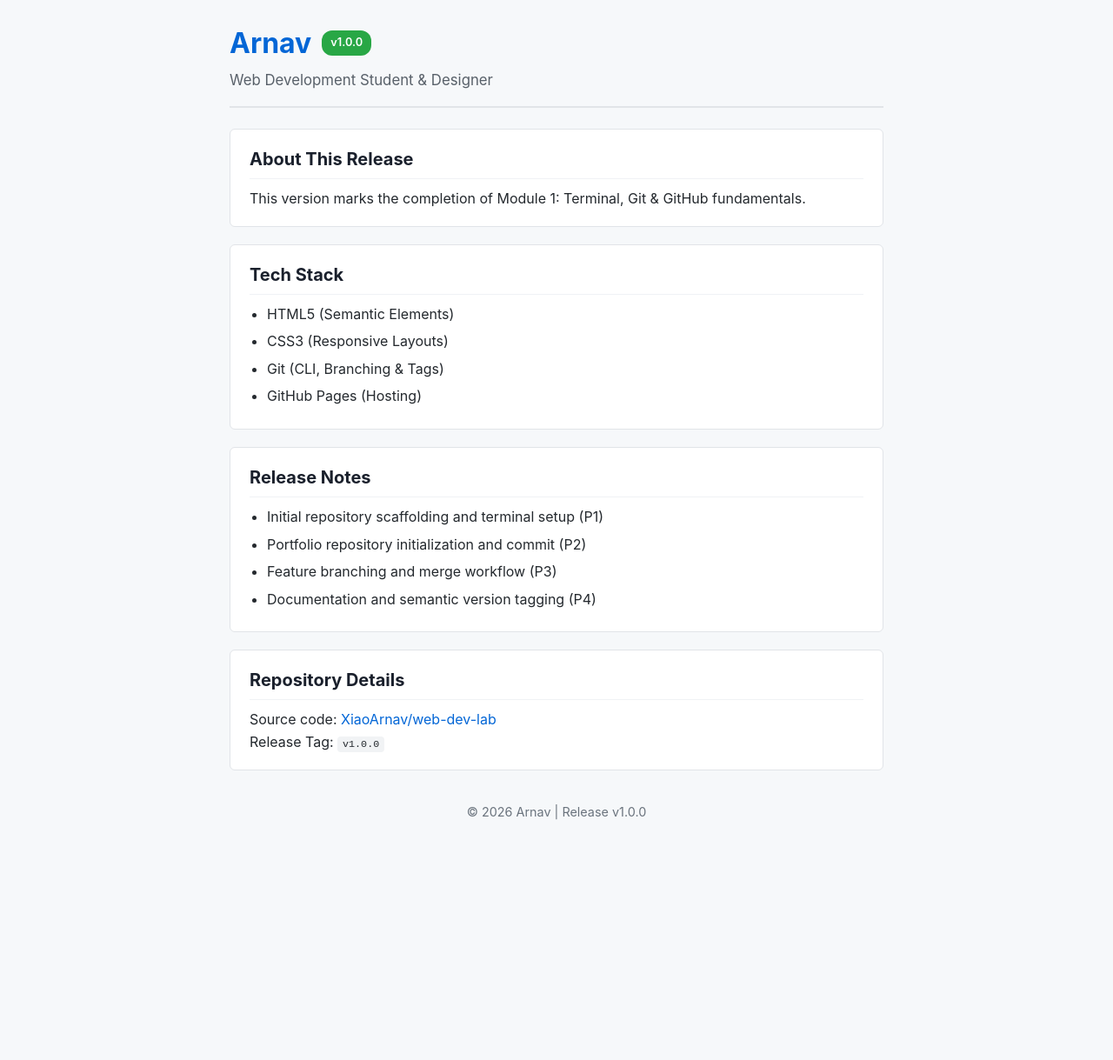
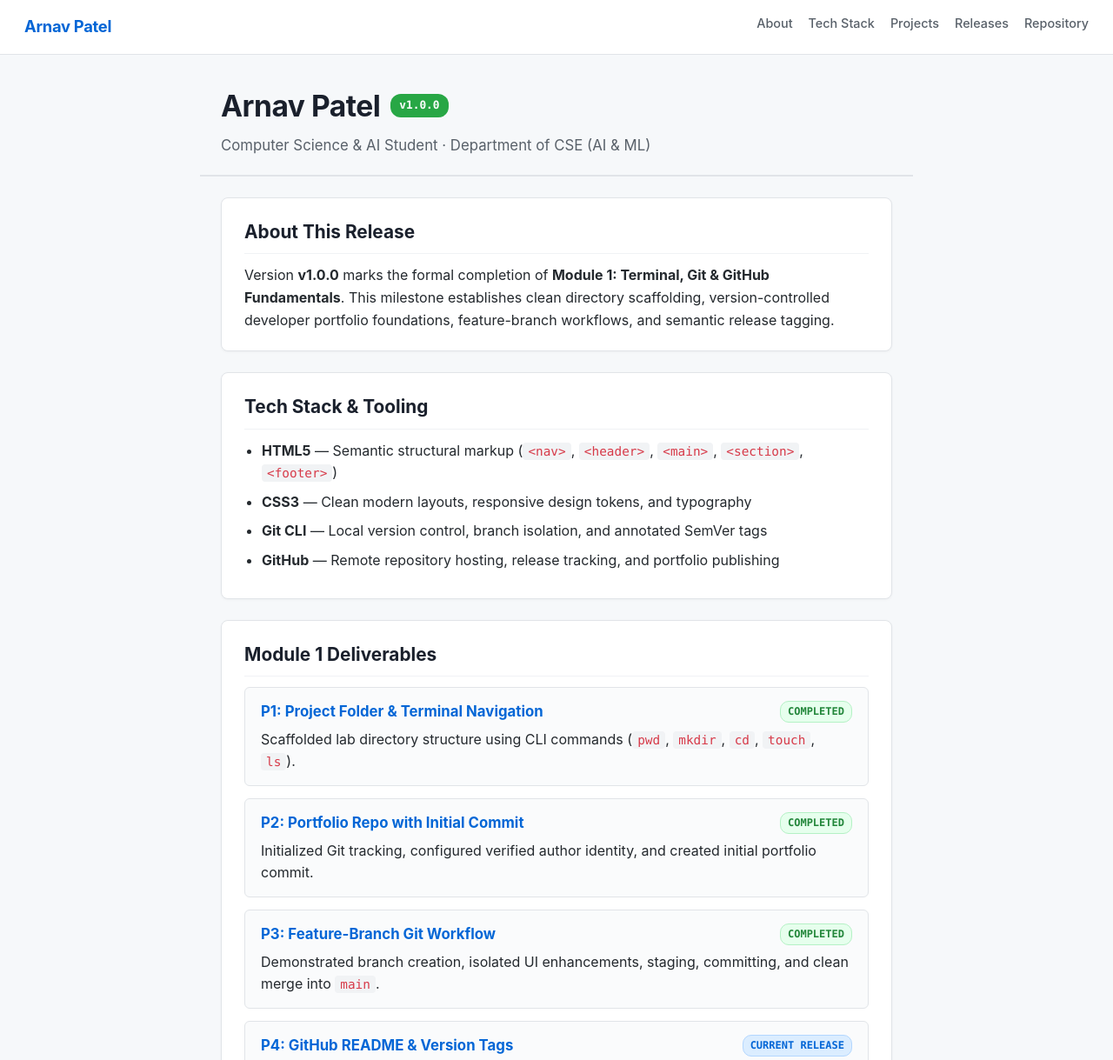
Before and after one commit to XiaoArnav/web-dev-lab, a plain HTML site: page programming-for-web-development-1-laboratory/LAB-1/module-1/P4-readme-and-tags/index.html in a window 1280 px wide. Shown: the top 1219 px of the page at 87% size. Before the commit the page ends 969 px from the top, so only its background shows below. Drawn offline with Linux system fonts and the light colour scheme.

Commit message:
feat: complete problem 4 github readme and version tags

```diff
--- a/programming-for-web-development-1-laboratory/LAB-1/module-1/P4-readme-and-tags/index.html
+++ b/programming-for-web-development-1-laboratory/LAB-1/module-1/P4-readme-and-tags/index.html
@@ -3,53 +3,102 @@
 <head>
   <meta charset="UTF-8">
   <meta name="viewport" content="width=device-width, initial-scale=1.0">
-  <title>Developer Portfolio - v1.0.0</title>
+  <title>Developer Portfolio - v1.0.0 Release</title>
   <link rel="stylesheet" href="styles.css">
 </head>
 <body>
+  <nav class="navbar">
+    <div class="logo">Arnav Patel</div>
+    <ul class="nav-links">
+      <li><a href="#about">About</a></li>
+      <li><a href="#tech-stack">Tech Stack</a></li>
+      <li><a href="#projects">Projects</a></li>
+      <li><a href="#releases">Releases</a></li>
+      <li><a href="#repository">Repository</a></li>
+    </ul>
+  </nav>
+
   <header>
     <div class="header-top">
-      <h1>Arnav</h1>
+      <h1>Arnav Patel</h1>
       <span class="badge">v1.0.0</span>
     </div>
-    <p>Web Development Student & Designer</p>
+    <p>Computer Science & AI Student · Department of CSE (AI & ML)</p>
   </header>
 
   <main>
-    <section>
+    <section id="about">
       <h2>About This Release</h2>
-      <p>This version marks the completion of Module 1: Terminal, Git & GitHub fundamentals.</p>
+      <p>
+        Version <strong>v1.0.0</strong> marks the formal completion of <strong>Module 1: Terminal, Git & GitHub Fundamentals</strong>.
+        This milestone establishes clean directory scaffolding, version-controlled developer portfolio foundations, feature-branch workflows, and semantic release tagging.
+      </p>
     </section>
 
-    <section>
-      <h2>Tech Stack</h2>
+    <section id="tech-stack">
+      <h2>Tech Stack & Tooling</h2>
       <ul class="tech-stack">
-        <li>HTML5 (Semantic Elements)</li>
-        <li>CSS3 (Responsive Layouts)</li>
-        <li>Git (CLI, Branching & Tags)</li>
-        <li>GitHub Pages (Hosting)</li>
+        <li><strong>HTML5</strong> — Semantic structural markup (<code>&lt;nav&gt;</code>, <code>&lt;header&gt;</code>, <code>&lt;main&gt;</code>, <code>&lt;section&gt;</code>, <code>&lt;footer&gt;</code>)</li>
+        <li><strong>CSS3</strong> — Clean modern layouts, responsive design tokens, and typography</li>
+        <li><strong>Git CLI</strong> — Local version control, branch isolation, and annotated SemVer tags</li>
+        <li><strong>GitHub</strong> — Remote repository hosting, release tracking, and portfolio publishing</li>
       </ul>
     </section>
 
-    <section>
-      <h2>Release Notes</h2>
+    <section id="projects">
+      <h2>Module 1 Deliverables</h2>
+      <div class="project-list">
+        <div class="project-card">
+          <div class="card-header">
+            <h3>P1: Project Folder & Terminal Navigation</h3>
+            <span class="status-badge done">Completed</span>
+          </div>
+          <p>Scaffolded lab directory structure using CLI commands (<code>pwd</code>, <code>mkdir</code>, <code>cd</code>, <code>touch</code>, <code>ls</code>).</p>
+        </div>
+        <div class="project-card">
+          <div class="card-header">
+            <h3>P2: Portfolio Repo with Initial Commit</h3>
+            <span class="status-badge done">Completed</span>
+          </div>
+          <p>Initialized Git tracking, configured verified author identity, and created initial portfolio commit.</p>
+        </div>
+        <div class="project-card">
+          <div class="card-header">
+            <h3>P3: Feature-Branch Git Workflow</h3>
+            <span class="status-badge done">Completed</span>
+          </div>
+          <p>Demonstrated branch creation, isolated UI enhancements, staging, committing, and clean merge into <code>main</code>.</p>
+        </div>
+        <div class="project-card">
+          <div class="card-header">
+            <h3>P4: GitHub README & Version Tags</h3>
+            <span class="status-badge current">Current Release</span>
+          </div>
+          <p>Created comprehensive project documentation, release notes, and cut annotated tag <code>v1.0.0</code>.</p>
+        </div>
+      </div>
+    </section>
+
+    <section id="releases">
+      <h2>Release Notes · v1.0.0</h2>
       <ul class="notes">
-        <li>Initial repository scaffolding and terminal setup (P1)</li>
-        <li>Portfolio repository initialization and commit (P2)</li>
-        <li>Feature branching and merge workflow (P3)</li>
-        <li>Documentation and semantic version tagging (P4)</li>
+        <li><strong>Tag Name</strong>: <code>v1.0.0</code> (Semantic Versioning)</li>
+        <li><strong>Milestone</strong>: Module 1 — Terminal, Git & GitHub completed</li>
+        <li><strong>Key Deliverables</strong>: 4 practical problem implementations with verified documentation</li>
+        <li><strong>Release Type</strong>: Production Milestone Release</li>
       </ul>
     </section>
 
-    <section>
-      <h2>Repository Details</h2>
-      <p>Source code: <a href="https://github.com/XiaoArnav/web-dev-lab">XiaoArnav/web-dev-lab</a></p>
-      <p>Release Tag: <code>v1.0.0</code></p>
+    <section id="repository">
+      <h2>Repository & Verification</h2>
+      <p>Source Repository: <a href="https://github.com/XiaoArnav/web-dev-lab" target="_blank" rel="noopener noreferrer">github.com/XiaoArnav/web-dev-lab</a></p>
+      <p>Checkout Command: <code>git checkout v1.0.0</code></p>
+      <p>Inspect Tag: <code>git show v1.0.0</code></p>
     </section>
   </main>
 
   <footer>
-    <p>&copy; 2026 Arnav | Release v1.0.0</p>
+    <p>&copy; 2026 Arnav Patel · Programming for Web Development - I Laboratory | Release <code>v1.0.0</code></p>
   </footer>
 </body>
 </html>
--- a/programming-for-web-development-1-laboratory/LAB-1/module-1/P4-readme-and-tags/styles.css
+++ b/programming-for-web-development-1-laboratory/LAB-1/module-1/P4-readme-and-tags/styles.css
@@ -9,15 +9,50 @@ body {
   line-height: 1.6;
   background-color: #f6f8fa;
   color: #24292e;
-  padding: 24px;
-  max-width: 800px;
-  margin: 0 auto;
+}
+
+.navbar {
+  display: flex;
+  justify-content: space-between;
+  align-items: center;
+  background: #ffffff;
+  padding: 14px 28px;
+  border-bottom: 1px solid #e1e4e8;
+  position: sticky;
+  top: 0;
+  z-index: 100;
+}
+
+.logo {
+  font-size: 1.15rem;
+  font-weight: 700;
+  color: #0366d6;
+  letter-spacing: -0.3px;
+}
+
+.nav-links {
+  display: flex;
+  list-style: none;
+  gap: 18px;
+}
+
+.nav-links a {
+  text-decoration: none;
+  color: #586069;
+  font-size: 0.9rem;
+  font-weight: 500;
+  transition: color 0.15s ease;
+}
+
+.nav-links a:hover {
+  color: #0366d6;
 }
 
 header {
+  max-width: 820px;
+  margin: 0 auto;
+  padding: 32px 24px 20px;
   border-bottom: 2px solid #e1e4e8;
-  padding-bottom: 16px;
-  margin-bottom: 24px;
 }
 
 .header-top {
@@ -27,39 +62,48 @@ header {
 }
 
 .header-top h1 {
-  font-size: 2rem;
-  color: #0366d6;
+  font-size: 2.1rem;
+  color: #1a202c;
+  letter-spacing: -0.5px;
 }
 
 .badge {
   background-color: #28a745;
   color: #ffffff;
   font-size: 0.8rem;
-  font-weight: 600;
-  padding: 4px 10px;
+  font-weight: 700;
+  padding: 3px 10px;
   border-radius: 12px;
+  font-family: ui-monospace, SFMono-Regular, Menlo, monospace;
 }
 
 header p {
   color: #586069;
   font-size: 1.05rem;
-  margin-top: 4px;
+  margin-top: 6px;
+}
+
+main {
+  max-width: 820px;
+  margin: 0 auto;
+  padding: 24px;
 }
 
 section {
   background: #ffffff;
   border: 1px solid #e1e4e8;
-  border-radius: 6px;
-  padding: 18px 22px;
-  margin-bottom: 20px;
+  border-radius: 8px;
+  padding: 22px 26px;
+  margin-bottom: 24px;
+  box-shadow: 0 1px 3px rgba(0, 0, 0, 0.04);
 }
 
 section h2 {
-  font-size: 1.25rem;
-  margin-bottom: 10px;
+  font-size: 1.3rem;
+  margin-bottom: 12px;
   color: #1a202c;
   border-bottom: 1px solid #f0f2f5;
-  padding-bottom: 6px;
+  padding-bottom: 8px;
 }
 
 ul {
@@ -67,19 +111,75 @@ ul {
 }
 
 li {
+  margin-bottom: 8px;
+}
+
+.project-list {
+  display: flex;
+  flex-direction: column;
+  gap: 14px;
+  margin-top: 10px;
+}
+
+.project-card {
+  border: 1px solid #e1e4e8;
+  border-radius: 6px;
+  padding: 14px 18px;
+  background: #fafbfc;
+  transition: border-color 0.15s ease, background-color 0.15s ease;
+}
+
+.project-card:hover {
+  border-color: #0366d6;
+  background: #ffffff;
+}
+
+.card-header {
+  display: flex;
+  justify-content: space-between;
+  align-items: center;
   margin-bottom: 6px;
+}
+
+.project-card h3 {
+  font-size: 1.05rem;
+  color: #0366d6;
+}
+
+.status-badge {
+  font-size: 0.75rem;
+  font-weight: 600;
+  padding: 2px 8px;
+  border-radius: 10px;
+  text-transform: uppercase;
+  font-family: ui-monospace, SFMono-Regular, Menlo, monospace;
+}
+
+.status-badge.done {
+  background-color: #e6ffed;
+  color: #22863a;
+  border: 1px solid #b4f1c5;
+}
+
+.status-badge.current {
+  background-color: #dbedff;
+  color: #0366d6;
+  border: 1px solid #b3d7ff;
 }
 
 code {
   background-color: #f1f3f5;
+  color: #d73a49;
   padding: 2px 6px;
   border-radius: 4px;
   font-size: 0.9em;
+  font-family: ui-monospace, SFMono-Regular, Menlo, monospace;
 }
 
 a {
   color: #0366d6;
   text-decoration: none;
+  font-weight: 500;
 }
 
 a:hover {
@@ -88,7 +188,23 @@ a:hover {
 
 footer {
   text-align: center;
-  margin-top: 36px;
+  padding: 36px 20px 48px;
   color: #6a737d;
   font-size: 0.9rem;
+  border-top: 1px solid #e1e4e8;
 }
+
+@media (max-width: 640px) {
+  .navbar {
+    flex-direction: column;
+    gap: 10px;
+    padding: 12px 16px;
+  }
+  .nav-links {
+    gap: 12px;
+    font-size: 0.85rem;
+  }
+  .header-top h1 {
+    font-size: 1.7rem;
+  }
+}
```
Also changed, not shown: 2 other files.
